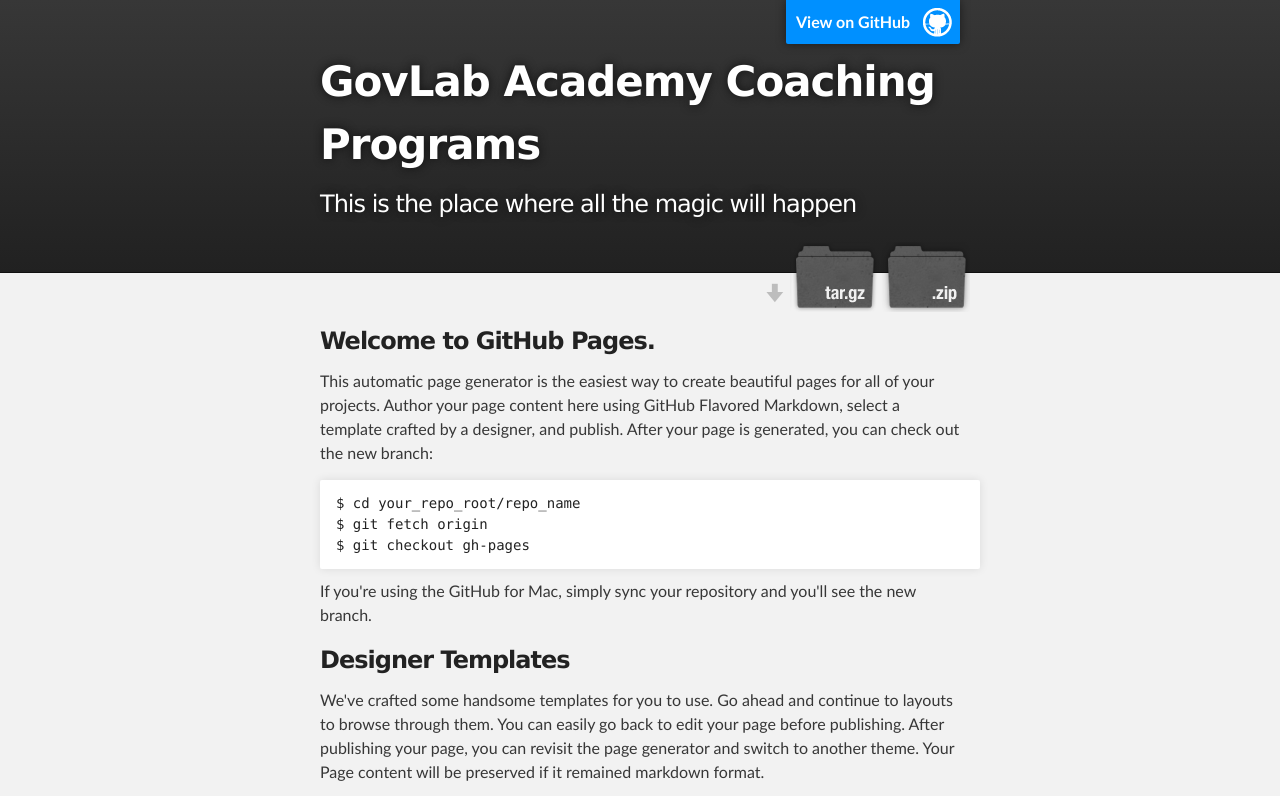
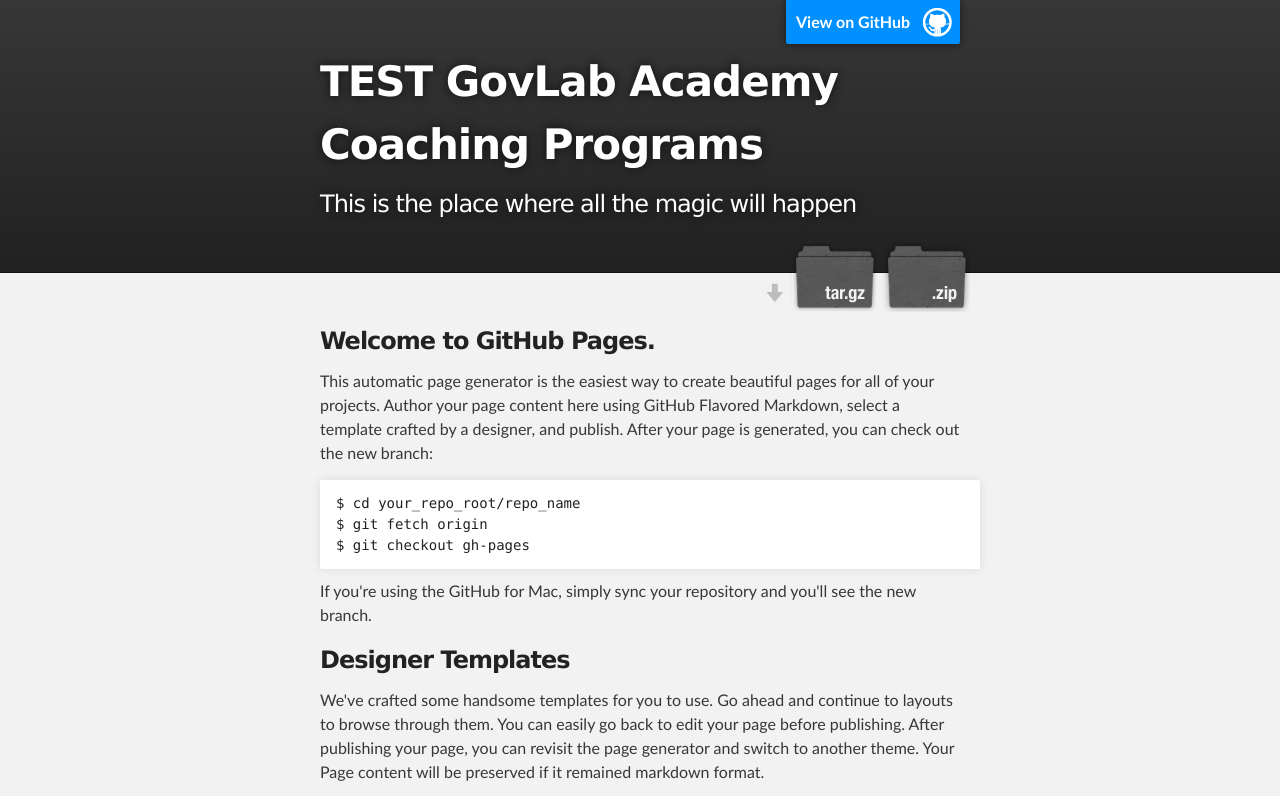
Before and after one commit to dino-at-thegovlab/academy-coaching-programs, a plain HTML site: page index.html in a window 1280 px wide. Shown: the top 796 px of the page. Drawn offline with Linux system fonts and the light colour scheme.

Commit message:
Update index.html

```diff
--- a/index.html
+++ b/index.html
@@ -8,7 +8,7 @@
 
     <link rel="stylesheet" type="text/css" media="screen" href="stylesheets/stylesheet.css">
 
-    <title>TEST GovLab Academy Coaching Programs</title>
+    <title>GovLab Academy Coaching Programs</title>
   </head>
 
   <body>
@@ -18,7 +18,7 @@
         <header class="inner">
           <a id="forkme_banner" href="https://github.com/dino-at-thegovlab/academy-coaching-programs">View on GitHub</a>
 
-          <h1 id="project_title">GovLab Academy Coaching Programs</h1>
+          <h1 id="project_title">TEST GovLab Academy Coaching Programs</h1>
           <h2 id="project_tagline">This is the place where all the magic will happen </h2>
 
             <section id="downloads">
```
